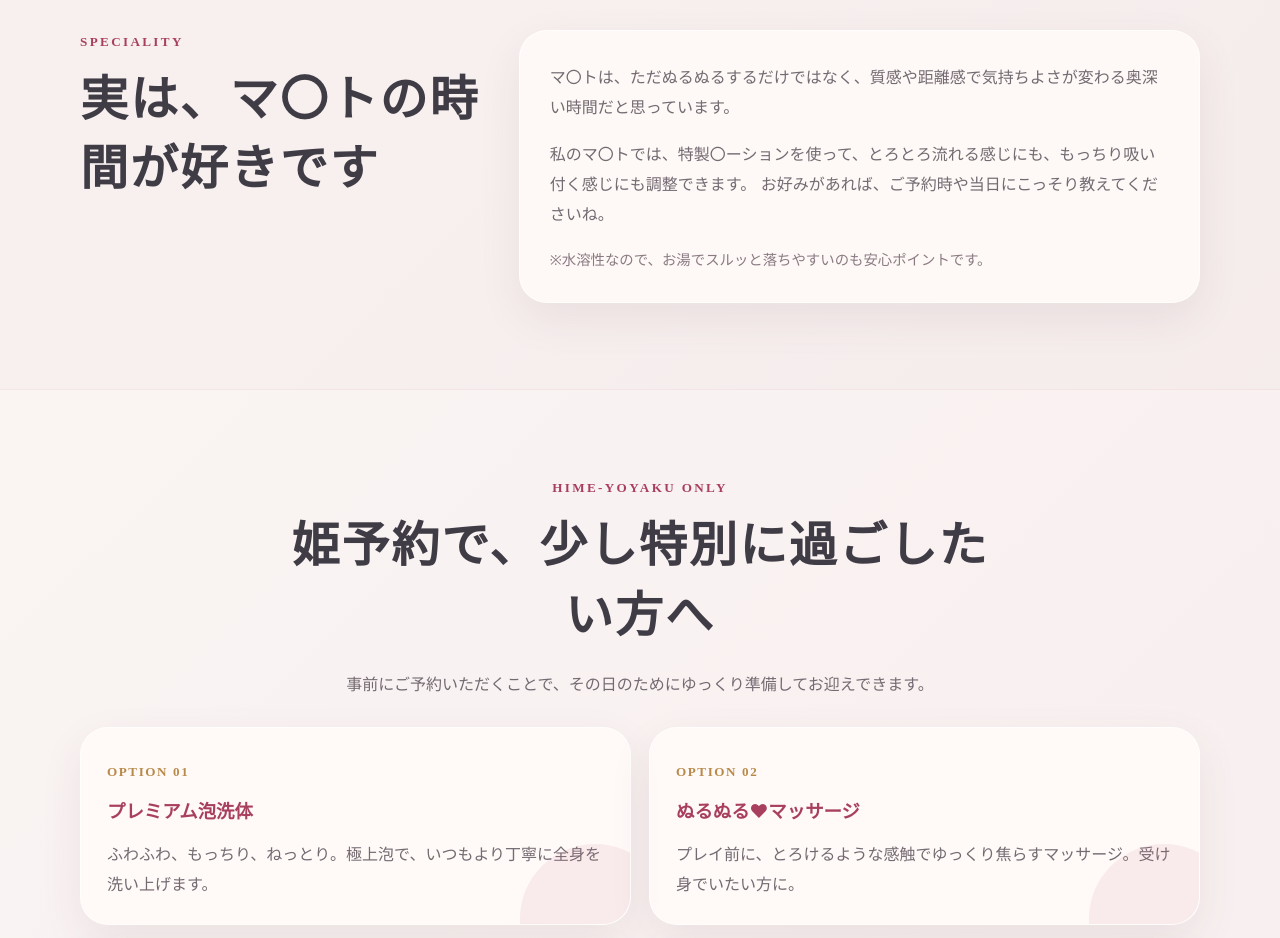
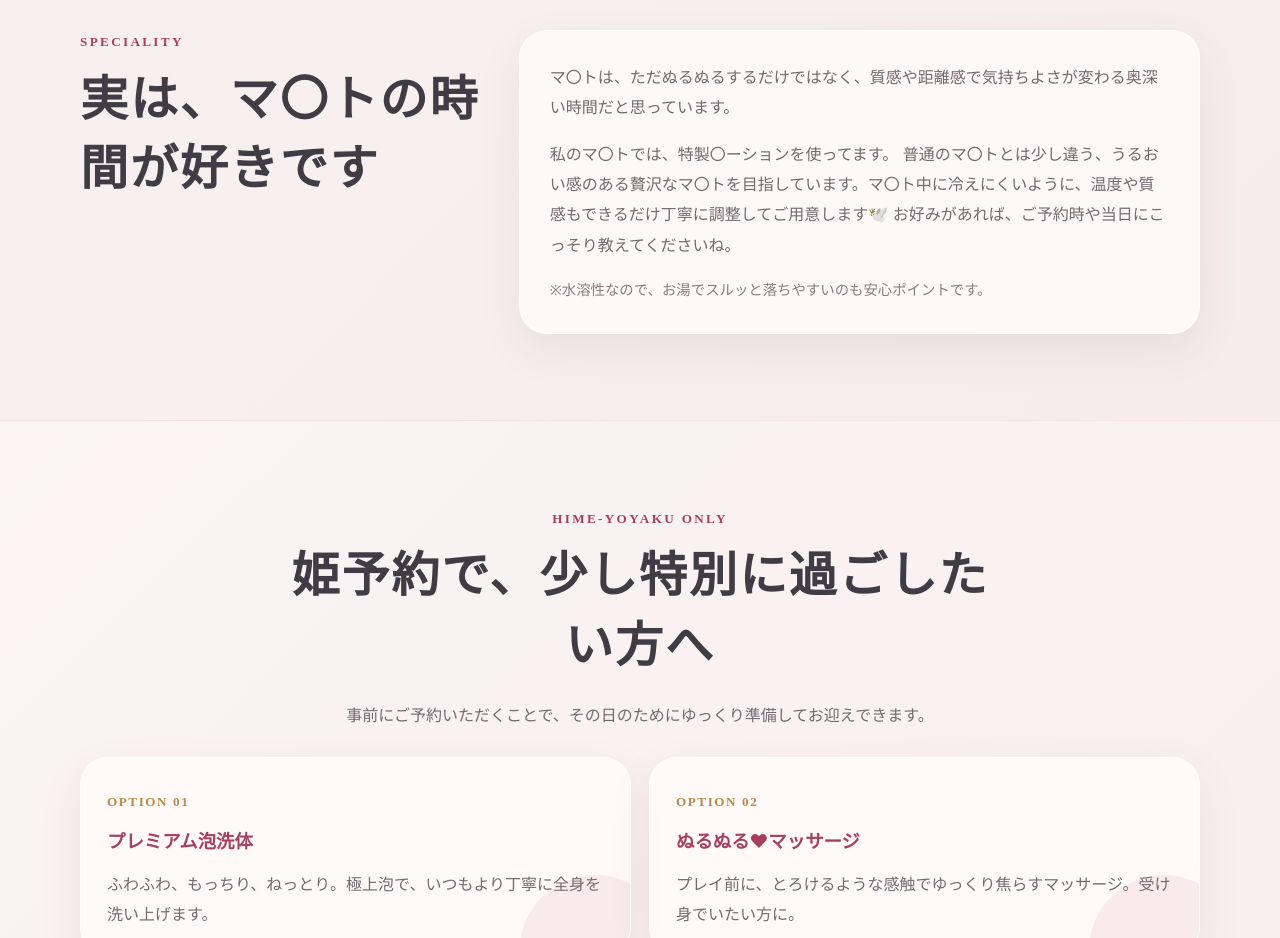
Before and after one commit to seiraripo-art/ripo-seira-lp, a plain HTML site: page index.html in a window 1280 px wide. Shown: the part 2500-3438 px from the top of the page. Drawn offline with Linux system fonts and the light colour scheme.

Commit message:
Update index.html

```diff
--- a/index.html
+++ b/index.html
@@ -126,7 +126,8 @@
             マ〇トは、ただぬるぬるするだけではなく、質感や距離感で気持ちよさが変わる奥深い時間だと思っています。
           </p>
           <p>
-            私のマ〇トでは、特製〇ーションを使って、とろとろ流れる感じにも、もっちり吸い付く感じにも調整できます。
+            私のマ〇トでは、特製〇ーションを使ってます。
+            普通のマ〇トとは少し違う、うるおい感のある贅沢なマ〇トを目指しています。マ〇ト中に冷えにくいように、温度や質感もできるだけ丁寧に調整してご用意します🕊️
             お好みがあれば、ご予約時や当日にこっそり教えてくださいね。
           </p>
           <p class="note">※水溶性なので、お湯でスルッと落ちやすいのも安心ポイントです。</p>
```
